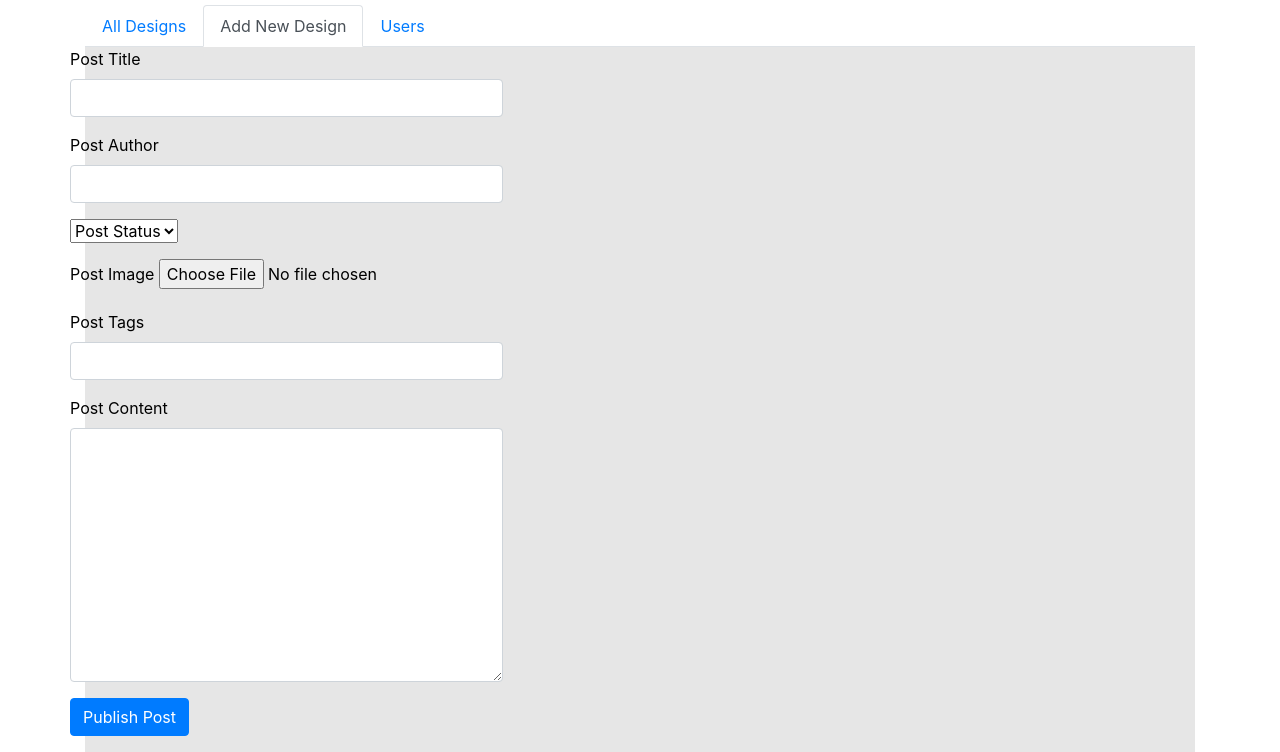
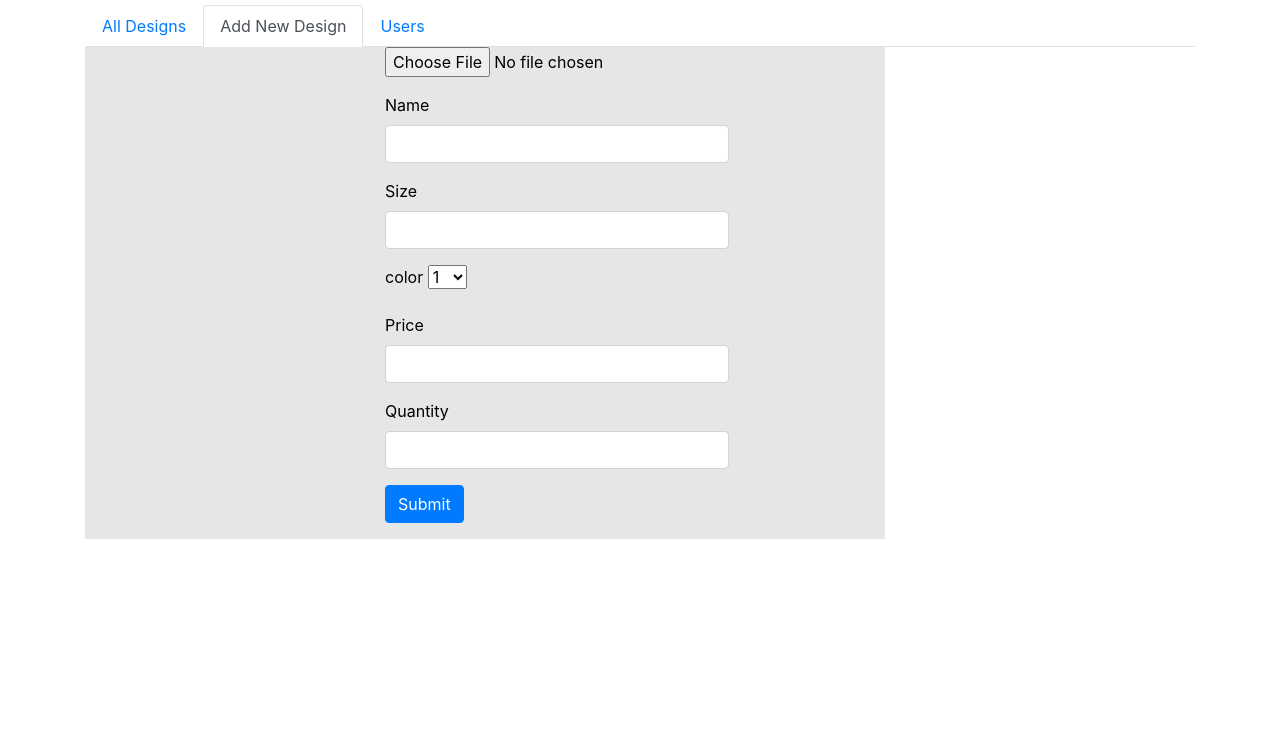
Before and after one commit to Asoft01/FashionDesign, a plain HTML site: page admin/index.html in a window 1280 px wide. Both pictures are taken after a click on the tab "Add New Design". Shown: the part 51-803 px from the top of the page. Drawn offline with nearby package versions, Linux system fonts and the light colour scheme; files whose address does not match are found by name.

Commit message:
Add New Design modified

```diff
--- a/admin/index.html
+++ b/admin/index.html
@@ -63,48 +63,62 @@
 		</div>
 
 
-      <div class="tab-pane fade" id="new_design" role="tabpanel" aria-labelledby="new_design-tab"  style="background-color:#e6e6e6; color:black;">
-      	<div class="row" >
-      	 <form action="" method="post" enctype="multipart/form-data">
+      <div class="tab-pane fade" id="new_design" role="tabpanel" aria-labelledby="new_design-tab"  style="background-color:#e6e6e6; color:black; width: 800px;  align-items: center;" >
+      	<div class="row" style="padding-left: 300px;">
+
+      	  <form action="" method="POST" enctype="multipart/form-data">
+                        <div class="col-md-12">
                             <div class="form-group">
-		      <label for="title">Post Title</label>
-		      <input type="text" class="form-control" name="title">
+                              <input type="file" name="user_image">
                              </div>
 
                             <div class="form-group">
-		      <label for="post_author">Post Author</label>
-		      <input type="text" class="form-control" name="post_author">
+                                 <label for="first name">Name</label>
+                                <input type="text" name="first_name" class="form-control">
                             </div>
 
+                             <div class="form-group">
+                                 <label for="last_size">Size</label>
+                                <input type="text" name="size" class="form-control">
+                            </div>
 
                             <div class="form-group">
-		      <select name="post_status" id="">
-		        <option value="draft">Post Status</option>
-		        <option value="published">Published</option>
-		        <option value="draft">Draft</option>
+                                 <label for="last_size">color</label>
+
+                                <select id="quantity">
+                                	<option value="">1</option>
+                                	<option value="">2</option>
+                                	<option value="">3</option>
+                                	<option value="">4</option>
+                                	<option value="">5</option>
+                                	<option value="">6</option>
+                                	<option value="">7</option>
+                                	<option value="">8</option>
+                                	<option value="10">9</option>
+                                	<option value="10">10</option>
 
                                 </select>
                             </div>
 
                              <div class="form-group">
-		      <label for="post_image">Post Image</label>
-		      <input type="file" name="post_image">
+                                 <label for="last_size">Price</label>
+                                <input type="text" name="size" class="form-control">
                             </div>
 
                             <div class="form-group">
-		      <label for="post_tags">Post Tags</label>
-		      <input type="text" class="form-control" name="post_tags">
+                                 <label for="last_size">Quantity</label>
+                                <input type="text" name="size" class="form-control">
                             </div>
 
                             <div class="form-group">
-		      <label for="post_content">Post Content</label>
-		      <textarea class="form-control" name="post_content" id="body" cols="30" rows="10"></textarea>
+
+                               <input type="submit" name="create" class="btn btn-primary pull-right">
                            </div>
 
-		    <div class="form-group">
-		      <input class="btn btn-primary" type="submit" name="create_post" value="Publish Post">
                         </div>
                         </form>
+                        <!---End of the form----->
+
 		</div>
 
       </div>
```
Lines whose indentation alone changed are shown as unchanged.
